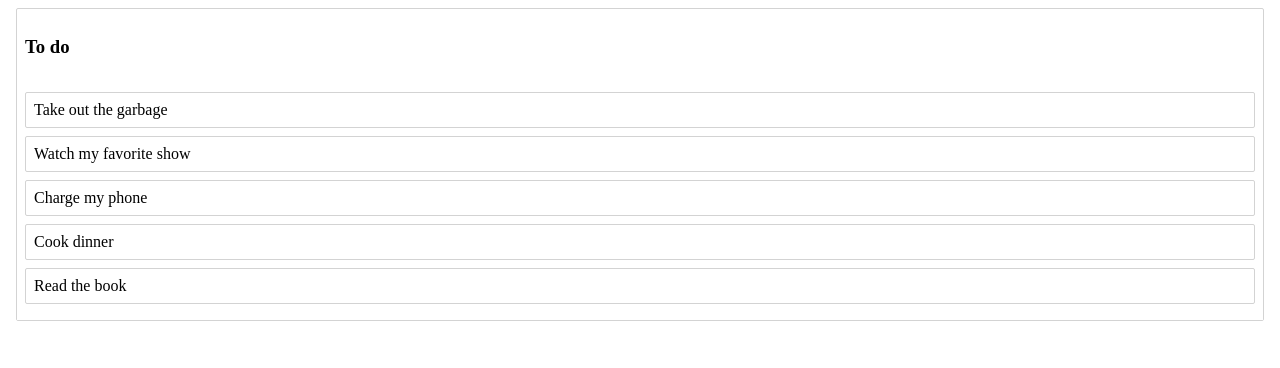
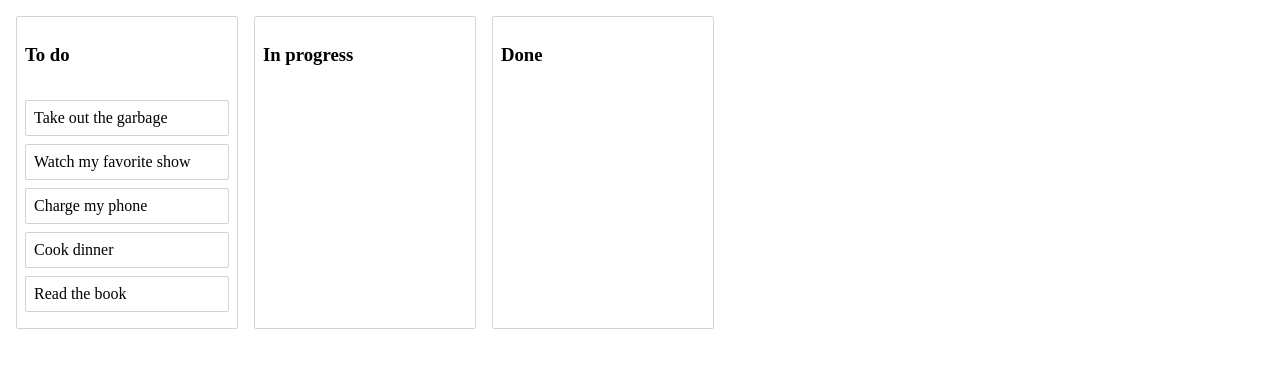
Before and after one commit to DevGabrielDeSouza/maracard, a React (Create React App) app: page / in a window 1280 px wide. Shown: the top 368 px of the page. Built offline with nearby package versions, Linux system fonts and the light colour scheme.

Commit message:
Multiple columns

```diff
--- a/src/column.jsx
+++ b/src/column.jsx
@@ -7,6 +7,10 @@
 	margin: 8px;
 	border: 1px solid lightgrey;
 	border-radius: 2px;
+	width: 220px;
+
+	display:flex;
+	flex-direction:column;
 `
 
 const Title = styled.h3`
@@ -16,6 +20,8 @@
 	padding:8px;
 	transition: background-color 0.2s ease;
 	background-color: ${props=> (props.isDraggingOver?'skyblue':'white')};
+	flex-grow:1;
+	min-height: 100px;
 `
 
 export default class Column extends React.Component {
--- a/src/index.js
+++ b/src/index.js
@@ -1,10 +1,15 @@
 import React from 'react';
+import styled from 'styled-components';
 import ReactDOM from 'react-dom';
 
 import '@atlaskit/css-reset';
 import { DragDropContext } from 'react-beautiful-dnd';
 import initialData from './initial-data';
 import Column from './column';
+
+const Container=styled.div`
+	display:flex;
+`
 
 //import App from './App';
 
@@ -50,8 +55,8 @@
 }
 
 class App extends React.Component {
-	//state = initialData;
-	state = getInitialData();
+	state = initialData;
+	//state = getInitialData();
 
 	onDragStart = () =>{
 		/*document.body.style.color='orange';
@@ -75,13 +80,16 @@
 			return;
 		}
 
-		const column = this.state.columns[source.droppableId];
-		const newTaskIds = Array.from(column.taskIds);
+		const start = this.state.columns[source.droppableId];
+		const finish = this.state.columns[destination.droppableId];
+
+		if (start === finish) {
+			const newTaskIds = Array.from(start.taskIds);
 			newTaskIds.splice(source.index, 1);
 			newTaskIds.splice(destination.index, 0, draggableId);
 
 			const newColumn = {
-			...column,
+				...start,
 				taskIds: newTaskIds,
 			};
 
@@ -96,6 +104,32 @@
 			saveData(newState, './initial-data');
 
 			this.setState(newState);
+			return;
+		}
+
+		const startTaskIds = Array.from(start.taskIds);
+		startTaskIds.splice(source.index, 1);
+		const newStart = {
+			...start,
+			taskIds: startTaskIds,
+		};
+
+		const finishTaskIds = Array.from(finish.taskIds);
+		finishTaskIds.splice(destination.index, 0, draggableId);
+		const newFinish = {
+			...finish,
+			taskIds: finishTaskIds,
+		};
+
+		const newState = {
+			...this.state,
+			columns: {
+				...this.state.columns,
+				[newStart.id]: newStart,
+				[newFinish.id]: newFinish,
+			},
+		};
+		this.setState(newState);
 	};
 
 	render() {
@@ -105,7 +139,7 @@
 				onDragUpdate={this.onDragUpdate}
 				onDragEnd={this.onDragEnd}
 			>
-
+				<Container>
 					{this.state.columnOrder.map(columnId => {
 						const column = this.state.columns[columnId];
 						const tasks = column.taskIds.map(taskId => this.state.tasks[taskId]);
@@ -113,6 +147,7 @@
 						//return column.title;
 						return <Column key={column.id} column={column} tasks={tasks} />;
 					})}
+				</Container>
 			</DragDropContext>
 
 		);
--- a/src/initial-data.js
+++ b/src/initial-data.js
@@ -12,9 +12,19 @@
 			title: 'To do',
 			taskIds: ['task-1', 'task-2', 'task-3', 'task-4', 'task-5'],
 		},
+		'column-2': {
+			id: 'column-2',
+			title: 'In progress',
+			taskIds: [],
+		},
+		'column-3': {
+			id: 'column-3',
+			title: 'Done',
+			taskIds: [],
+		},
 	},
 	// Facilitate reordering of the columns
-	columnOrder: ['column-1'],
+	columnOrder: ['column-1', 'column-2', 'column-3'],
 };
 
 export default initialData;
```
Lines whose indentation alone changed are shown as unchanged.
